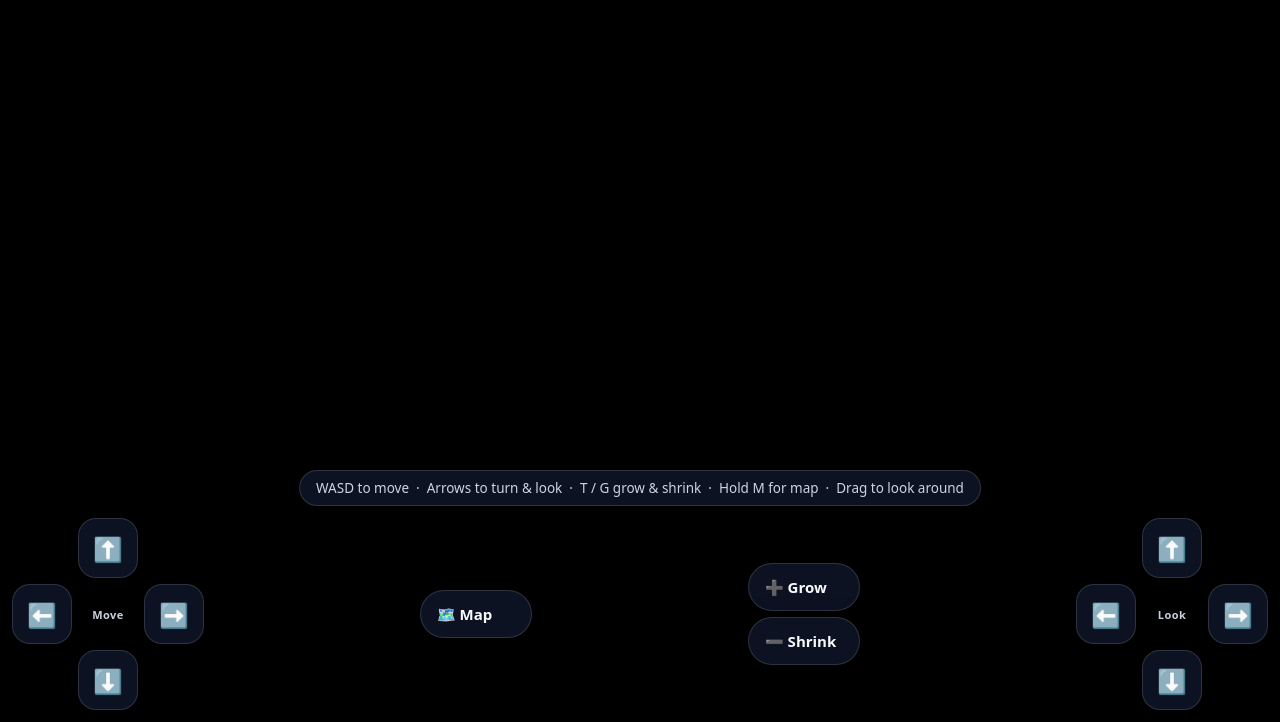
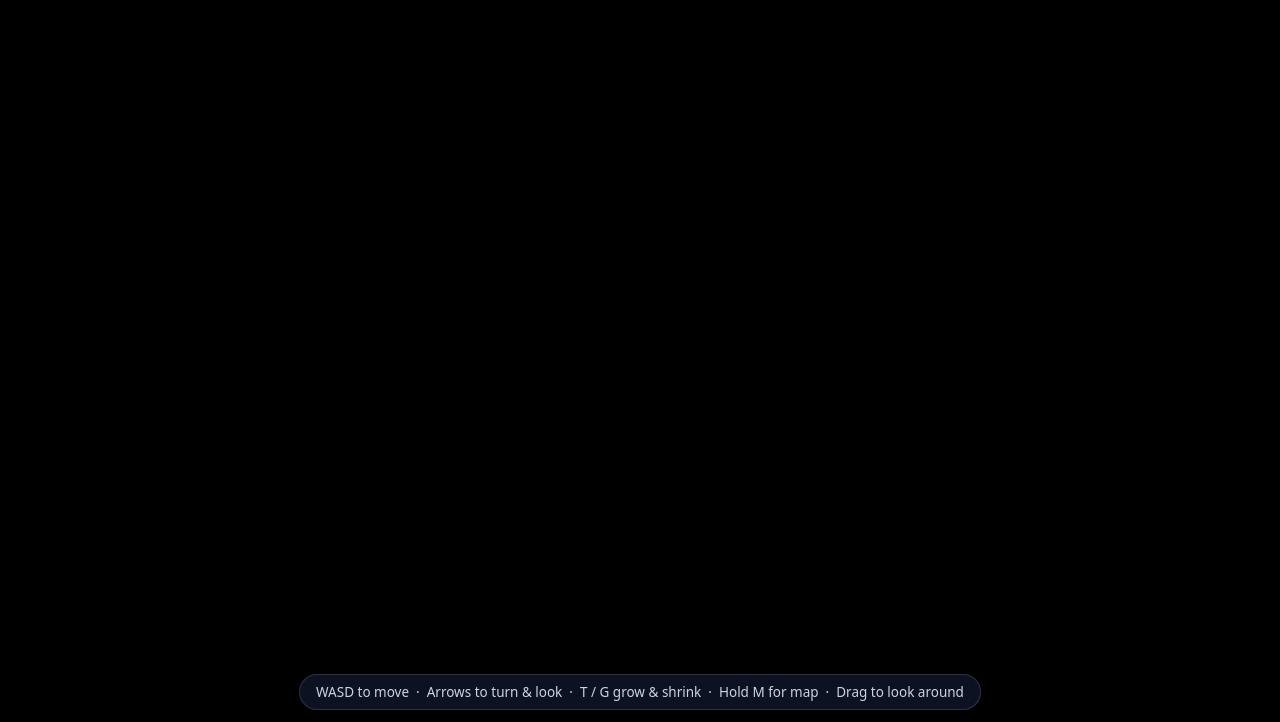
Before and after one commit to mtayter/maze, a website: page public/maze.html in a window 1280 px wide. Shown: the part 78-800 px from the top of the page. Drawn offline with Linux system fonts and the light colour scheme; no server answers.

Commit message:
Hide on-screen controls on desktop; hint pill back to the bottom
The bottom control cluster (pads, Map, Grow/Shrink) only appears in touch layouts (coarse pointer or <=900px wide). Desktop keeps the keyboard controls, and the instructions pill returns to the bottom edge now that it no longer has to sit above the pads.

```diff
--- a/public/maze.css
+++ b/public/maze.css
@@ -210,7 +210,7 @@ canvas.game-canvas {
   z-index: 9;
   left: 50%;
   transform: translateX(-50%);
-  bottom: calc(216px + var(--safe-bottom));
+  bottom: calc(12px + var(--safe-bottom));
   background: var(--panel);
   border: 1px solid var(--panel-border);
   border-radius: 999px;
@@ -233,7 +233,7 @@ canvas.game-canvas {
   left: calc(12px + var(--safe-left));
   right: calc(12px + var(--safe-right));
   bottom: calc(12px + var(--safe-bottom));
-  display: flex;
+  display: none;
   justify-content: space-between;
   align-items: center;
   gap: 12px;
@@ -285,7 +285,10 @@ canvas.game-canvas {
   text-align: center;
 }
 
-@media (pointer: coarse) {
+/* On-screen controls are for touch layouts only; desktop gets the
+   keyboard + the hint pill along the bottom instead. */
+@media (pointer: coarse), (max-width: 900px) {
+  .touch-controls { display: flex; }
   .hint-pill { display: none; }
 }
 
```
